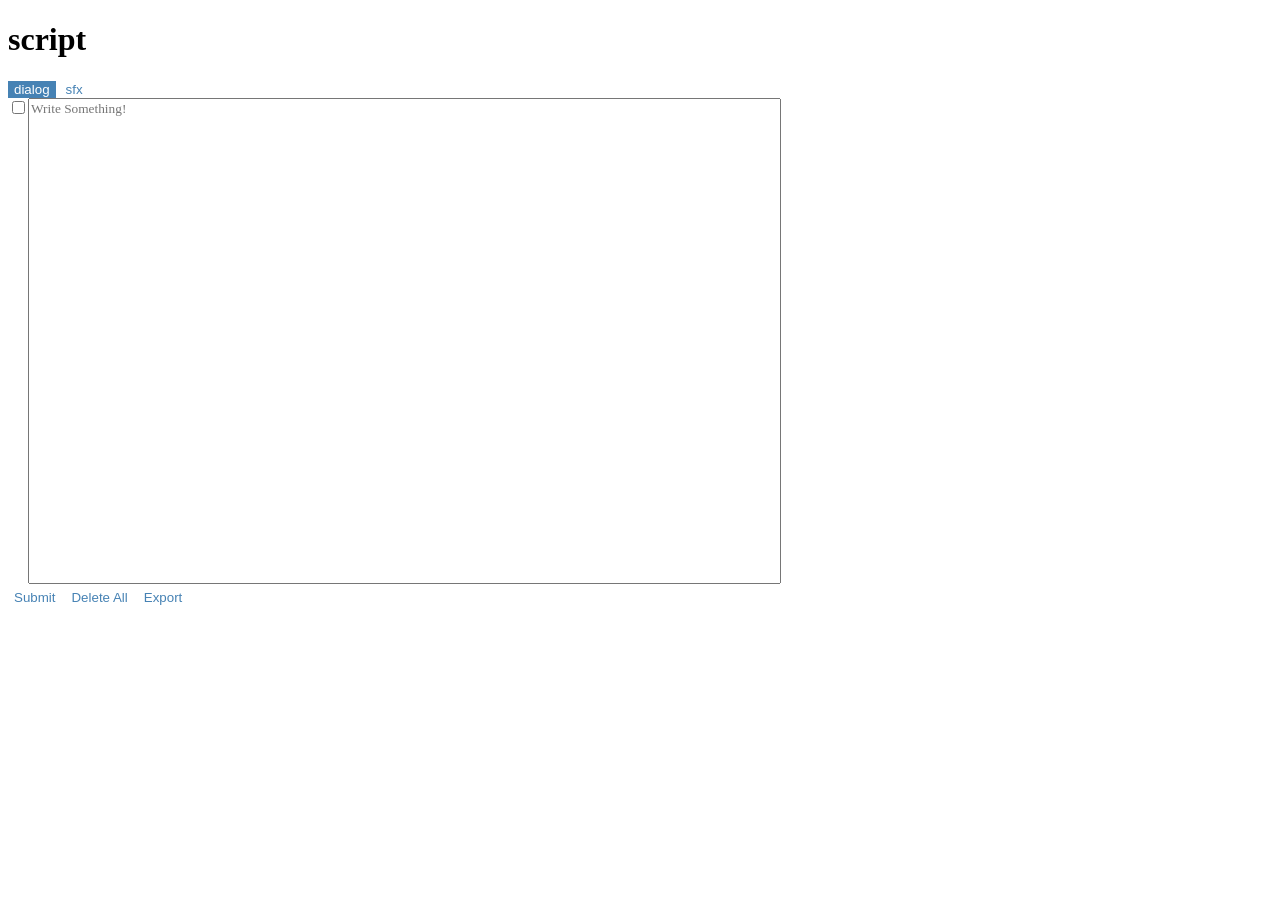
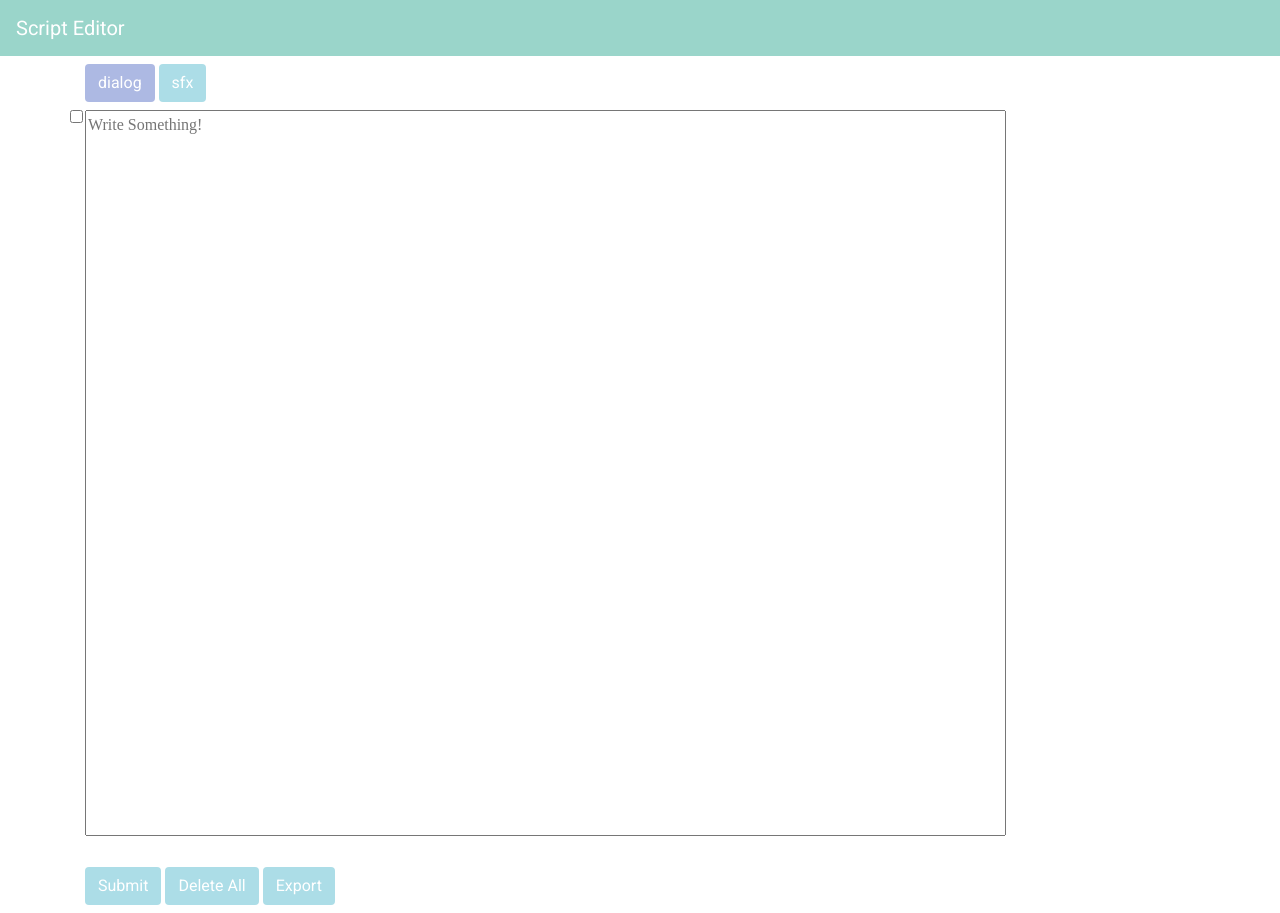
Before and after one commit to mrbartrns/script-text-editer, a website: page script.html in a window 1280 px wide. Before the commit the page ends 800 px from the top, so only its background shows below. Drawn offline with nearby package versions, Linux system fonts and the light colour scheme.

Commit message:
added style

```diff
--- a/script.css
+++ b/script.css
@@ -1,10 +1,25 @@
+@import url('https://fonts.googleapis.com/css2?family=Roboto:wght@100;400;700&display=swap');
+
+html, body {
+    font-family: 'Roboto', sans-serif;
+}
+
+.navbar-dark {
+    background-color: #9ad5ca;
+}
+
+form {
+    margin: 0;
+    padding: 0;
+}
+
 textarea {
     font-family: 'Malgun Gothic';
     resize: none;
     outline: none;
 }
 
-button {
+/* button {
     border: none;
     background: none;
     outline: none;
@@ -16,12 +31,29 @@ button {
 button:hover {
     background-color: steelblue;
     color: white;
+} */
+
+.alert {
+    transform: translateY(-100%);
+    transition: transform 0.5s;
+    z-index: 2;
 }
+
+.btn {
+    background-color: #acdde7;
+    color: white;
+}
+
 .selected {
-    background-color: steelblue;
+    background-color: #adb9e3;
     color: white;
 }
 
 .row {
     float: left;
 }
+
+.alert-active {
+    transform: translateY(0%);
+    transition: transform 0.5s;
+}
--- a/script.html
+++ b/script.html
@@ -4,27 +4,44 @@
     <meta charset="UTF-8">
     <meta name="viewport" content="width=device-width, initial-scale=1.0">
     <title>Script</title>
+    <link rel="stylesheet" href="https://stackpath.bootstrapcdn.com/bootstrap/4.5.2/css/bootstrap.min.css" integrity="sha384-JcKb8q3iqJ61gNV9KGb8thSsNjpSL0n8PARn9HuZOnIxN0hoP+VmmDGMN5t9UJ0Z" crossorigin="anonymous">
     <link rel="stylesheet" href="./script.css">
 </head>
 <body>
-    <h1>script</h1>
-    <button type="button" class="button dialog mode selected" data-type="dialog">dialog</button>
-    <button type="button" class="button sfx mode" data-type="sfx">sfx</button>
-    <div class="container">
+    <div class="alert alert-success fixed-top" role="alert">
+        saved successfully!
+        <button type="button" class="close" aria-label="Close">
+            <span aria-hidden="true">&times;</span>
+        </button>
+    </div>
+    <nav class="navbar navbar-dark navbar-expand-lg">
+        <a class="navbar-brand" href="#">Script Editor</a>
+    </nav>
+    <div class="container-sm py-2">
+        <button type="button" class="button dialog mode selected btn" data-type="dialog">dialog</button>
+        <button type="button" class="button sfx mode btn" data-type="sfx">sfx</button>
+    </div>
+    <div class="container-sm">
         <div class="row">
             <input type="checkbox" value="selected">
         </div>
         <form class="script-form">
-            <textarea class="script" rows="30" cols="100" placeholder="Write Something!" spellcheck="false"></textarea>
+            <div class="form-group">
+                <textarea class="script fomr-control" rows="30" cols="100" placeholder="Write Something!" spellcheck="false"></textarea>
+            </div>
         </form>
     </div>
-    <button type="button" class="script-submit">Submit</button>
-    <button type="button" class="delete">Delete All</button>
-    <button type="button" class="export">Export</button>
-    <div class="showing">
-        <p></p>
+    <div class="container-sm py-2">
+        <button type="button" class="script-submit btn">Submit</button>
+        <button type="button" class="delete btn">Delete All</button>
+        <button type="button" class="export btn export">Export</button>
     </div>
+
+    <script src="https://code.jquery.com/jquery-3.5.1.slim.min.js" integrity="sha384-DfXdz2htPH0lsSSs5nCTpuj/zy4C+OGpamoFVy38MVBnE+IbbVYUew+OrCXaRkfj" crossorigin="anonymous"></script>
+    <script src="https://cdn.jsdelivr.net/npm/popper.js@1.16.1/dist/umd/popper.min.js" integrity="sha384-9/reFTGAW83EW2RDu2S0VKaIzap3H66lZH81PoYlFhbGU+6BZp6G7niu735Sk7lN" crossorigin="anonymous"></script>
+    <script src="https://stackpath.bootstrapcdn.com/bootstrap/4.5.2/js/bootstrap.min.js" integrity="sha384-B4gt1jrGC7Jh4AgTPSdUtOBvfO8shuf57BaghqFfPlYxofvL8/KUEfYiJOMMV+rV" crossorigin="anonymous"></script>
     <script src="./script.js"></script>
+    <script src="./style.js"></script>
     <script src="https://unpkg.com/export-from-json/dist/umd/index.min.js"></script>
 </body>
 </html>
--- a/script.js
+++ b/script.js
@@ -1,6 +1,6 @@
 const scriptInput = document.querySelector(".script");
-const showing = document.querySelector(".showing");
-const showingP = showing.querySelector("p");
+// const showing = document.querySelector(".showing");
+// const showingP = showing.querySelector("p");
 const modes = document.querySelectorAll(".mode");
 const submitBtn = document.querySelector(".script-submit");
 const delBtn = document.querySelector(".delete");
--- /dev/null
+++ b/style.js
@@ -0,0 +1,8 @@
+const successBanner = document.querySelector(".alert");
+const closeBtn = document.querySelector(".close");
+submitBtn.addEventListener("click", () => {
+    successBanner.classList.add("alert-active");
+});
+closeBtn.addEventListener("click", () => {
+    successBanner.classList.remove("alert-active");
+})
```
